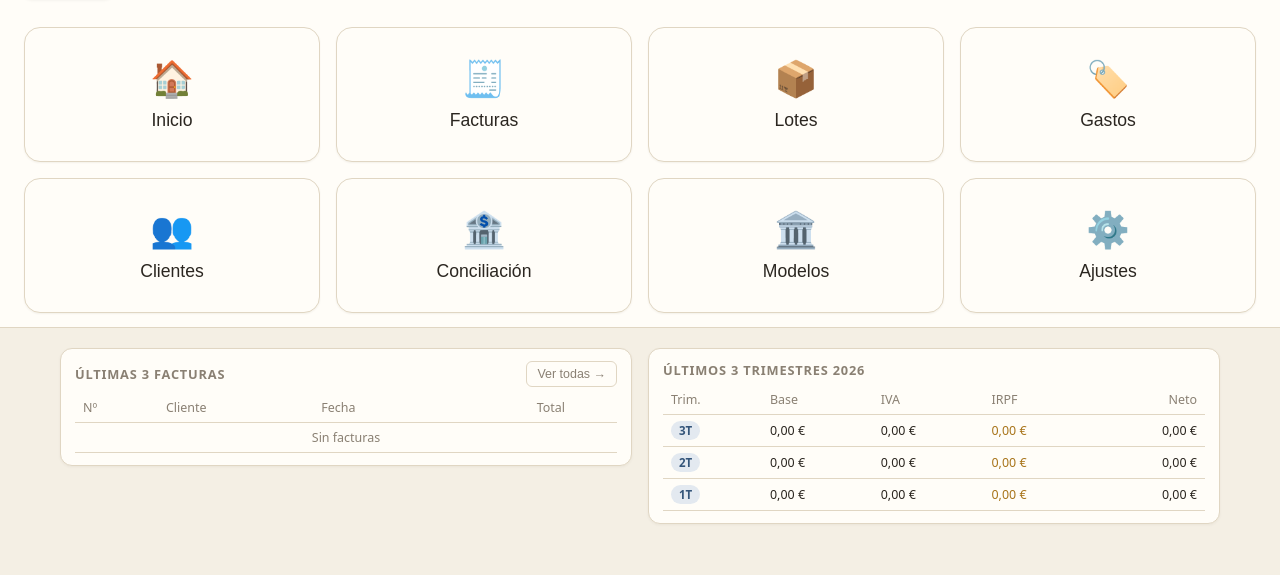
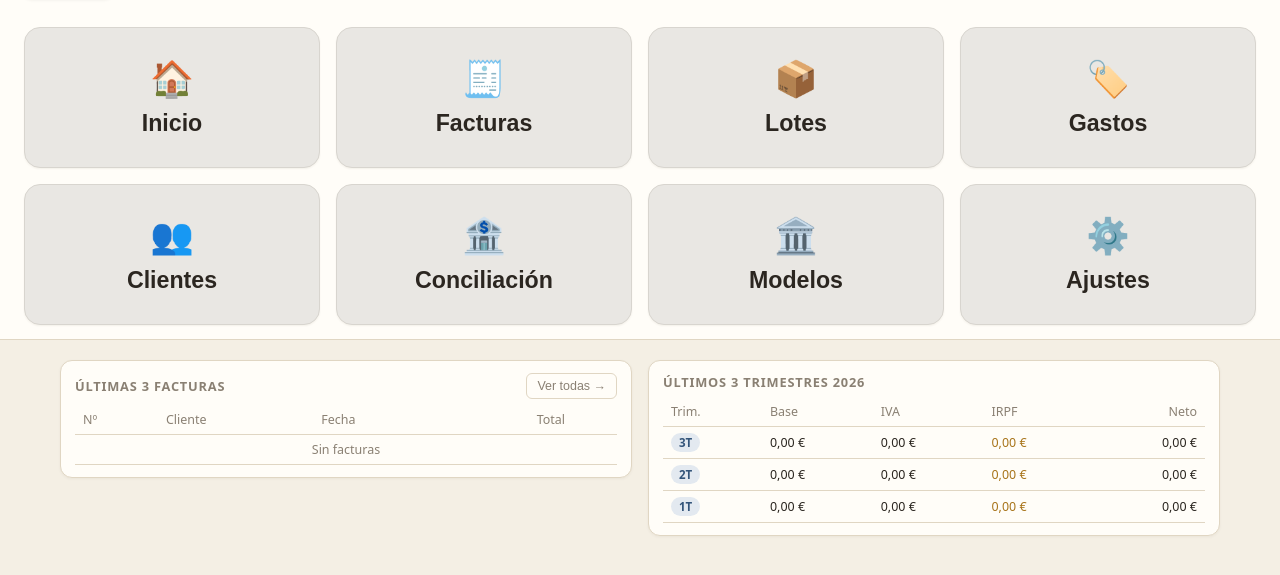
Before and after one commit to lilianatacfacturacion-stack/Facturacion-LILI, a plain HTML site: page index.html in a window 1280 px wide. Shown: the part 77-652 px from the top of the page. Drawn offline with Linux system fonts and the light colour scheme.

Commit message:
Botones de Inicio en gris claro y texto más grande
Co-Authored-By: Claude Opus 5.5 <noreply@anthropic.com>
Claude-Session: https://claude.ai/code/session_016mBgrUvShYvqqWFgTiAXUv

```diff
--- a/index.html
+++ b/index.html
@@ -91,11 +91,11 @@ header > button.btn-ghost { margin-left: auto; }
 /* Menú: grande en Inicio, compacto en el resto */
 nav button .ico { margin-right: 6px; }
 body.en-inicio nav { grid-template-columns: repeat(4, 1fr); gap: 16px; margin-top: 14px; }
-body.en-inicio nav button { display: flex; flex-direction: column; align-items: center; justify-content: center; gap: 10px; padding: 30px 10px; font-size: 1.1rem; border-radius: 16px; min-height: 130px; }
+body.en-inicio nav button { display: flex; flex-direction: column; align-items: center; justify-content: center; gap: 10px; padding: 30px 10px; font-size: 1.45rem; font-weight: 600; border-radius: 16px; min-height: 140px; background: #e9e7e3; border-color: #d8d5cf; color: #2b2620; }
 body.en-inicio nav button .ico { font-size: 2.2rem; margin: 0; }
-body.en-inicio nav button.active { background: var(--surface); color: var(--text); border-color: var(--border); }
-body.en-inicio nav button:hover { border-color: var(--accent); color: var(--accent); transform: translateY(-2px); box-shadow: 0 6px 14px rgba(60,45,20,.10); }
-@media (max-width: 700px) { body.en-inicio nav { grid-template-columns: repeat(2, 1fr); gap: 10px; } body.en-inicio nav button { min-height: 96px; padding: 18px 8px; font-size: 1rem; } }
+body.en-inicio nav button.active { background: #e9e7e3; color: #2b2620; border-color: #d8d5cf; }
+body.en-inicio nav button:hover { background: #dfdcd6; border-color: var(--accent); color: var(--accent); transform: translateY(-2px); box-shadow: 0 6px 14px rgba(60,45,20,.10); }
+@media (max-width: 700px) { body.en-inicio nav { grid-template-columns: repeat(2, 1fr); gap: 10px; } body.en-inicio nav button { min-height: 104px; padding: 18px 8px; font-size: 1.2rem; } }
 .dash-mini h3 { font-size: 0.8rem; text-transform: uppercase; letter-spacing: .8px; }
 .dash-mini table td, .dash-mini table th { font-size: 0.78rem; padding: 6px 8px; }
 .dash-mini .card { padding: 12px 14px; }
```
